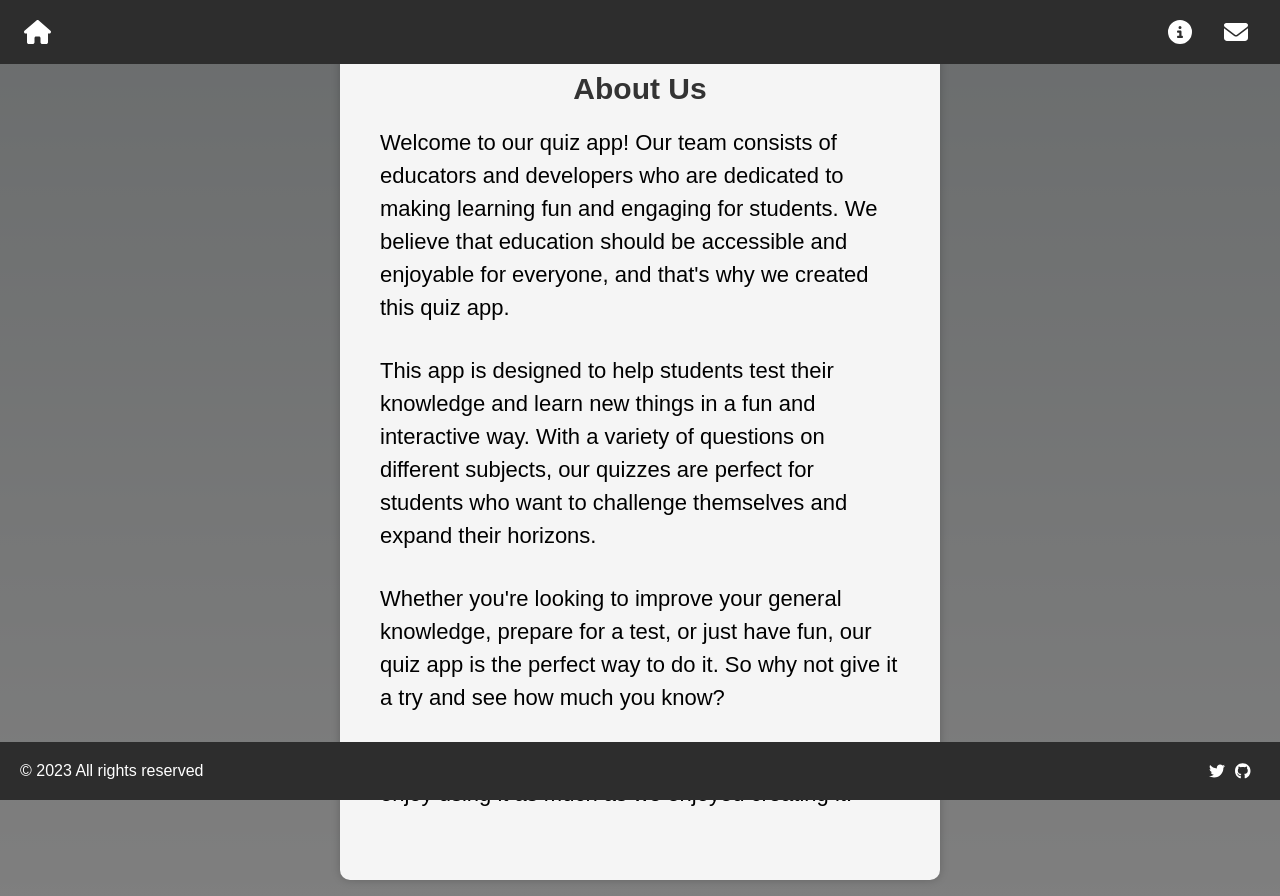
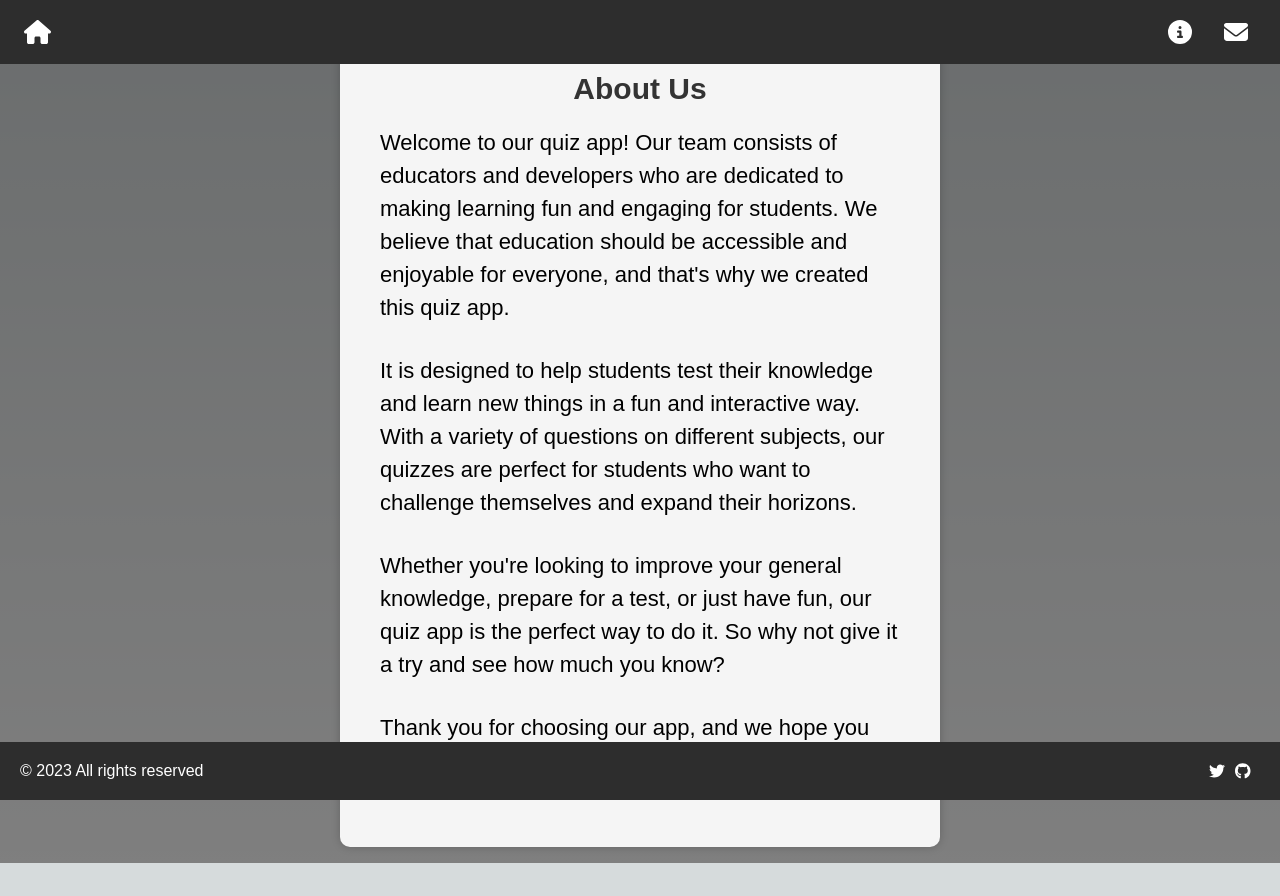
Before and after one commit to swiftugandan/quizmastr, a Next.js app: page /quiz/about in a window 1280 px wide. After the commit the page ends 863 px from the top, so only its background shows below. Built offline with nearby package versions, Linux system fonts and the light colour scheme.

Commit message:
minor fix

```diff
--- a/pages/quiz/about.js
+++ b/pages/quiz/about.js
@@ -13,10 +13,10 @@ const AboutUs = () => {
           everyone, and that's why we created this quiz app.
         </p>
         <p style={styles.text}>
-          This app is designed to help students test their knowledge and learn
-          new things in a fun and interactive way. With a variety of questions
-          on different subjects, our quizzes are perfect for students who want
-          to challenge themselves and expand their horizons.
+          It is designed to help students test their knowledge and learn new
+          things in a fun and interactive way. With a variety of questions on
+          different subjects, our quizzes are perfect for students who want to
+          challenge themselves and expand their horizons.
         </p>
         <p style={styles.text}>
           Whether you're looking to improve your general knowledge, prepare for
```
